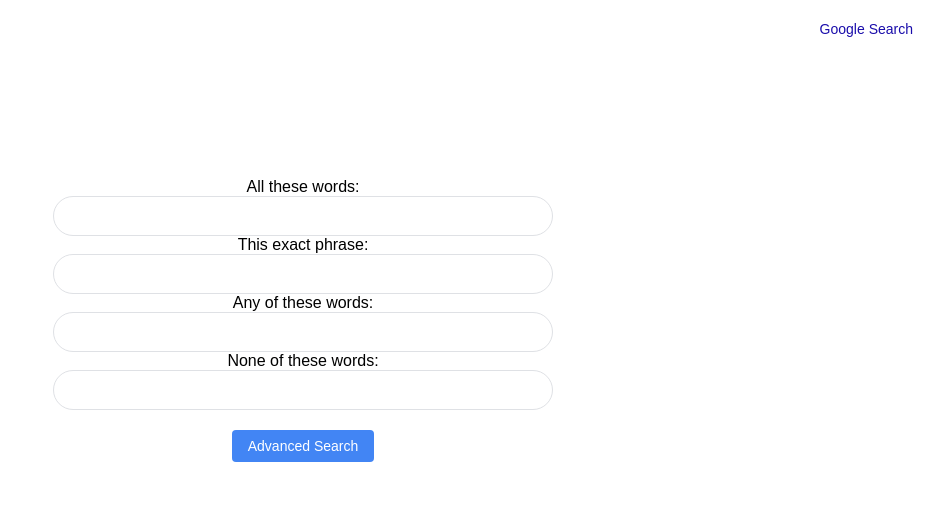
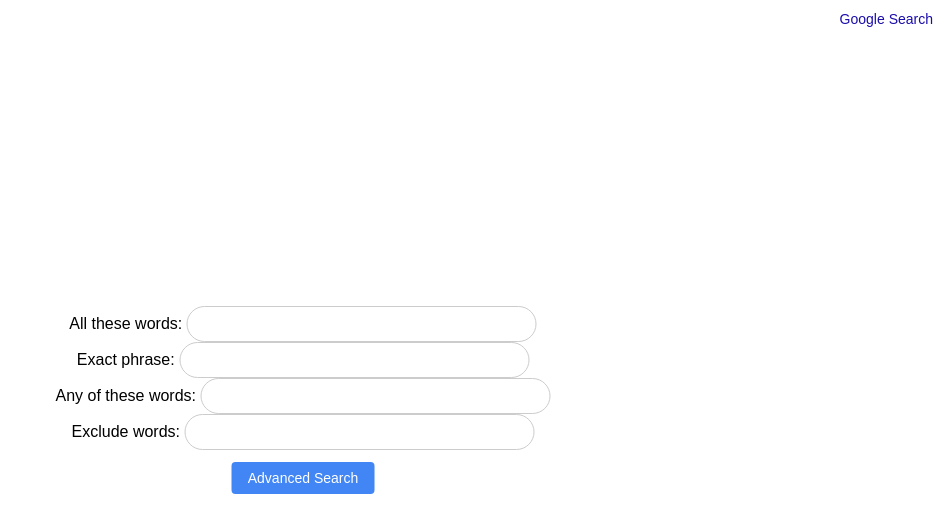
Before and after one commit to Derrick-Chun/cs50-search, a plain HTML site: page advanced.html in a window 1280 px wide. Shown: the whole page, without its empty margins (337-1280 px from the left). Drawn offline with Linux system fonts and the light colour scheme.

Commit message:
Final tweaks

```diff
--- a/advanced.html
+++ b/advanced.html
@@ -7,31 +7,19 @@
     <link rel="stylesheet" href="styles.css">
 </head>
 <body>
-  <!-- Top‑right link back to main Search -->
-  <nav class="top-nav">
+    <!-- Back link to the main search page -->
+    <div id="nav-top">
         <a href="index.html">Google Search</a>
-  </nav>
+    </div>
 
-  <!-- Advanced search form -->
-  <form action="https://www.google.com/search" method="get" class="search-form">
-    <div>
-      <label for="as_q">All these words:</label><br>
-      <input type="text" id="as_q" name="as_q">
-    </div>
-    <div>
-      <label for="as_epq">This exact phrase:</label><br>
-      <input type="text" id="as_epq" name="as_epq">
-    </div>
-    <div>
-      <label for="as_oq">Any of these words:</label><br>
-      <input type="text" id="as_oq" name="as_oq">
-    </div>
-    <div>
-      <label for="as_eq">None of these words:</label><br>
-      <input type="text" id="as_eq" name="as_eq">
-    </div>
+    <!-- Advanced search form with four parameters -->
+    <form id="advForm" action="https://www.google.com/search" method="get">
+        <label>All these words: <input type="text" name="as_q"></label><br>
+        <label>Exact phrase: <input type="text" name="as_epq"></label><br>
+        <label>Any of these words: <input type="text" name="as_oq"></label><br>
+        <label>Exclude words: <input type="text" name="as_eq"></label><br>
         <!-- Advanced Search button -->
-    <input type="submit" value="Advanced Search" class="advanced">
+        <button type="submit" class="advanced">Advanced Search</button>
     </form>
 </body>
 </html>
--- a/styles.css
+++ b/styles.css
@@ -1,78 +1,80 @@
-/* Base reset & font */
+
 * {
     box-sizing: border-box;
     margin: 0;
     padding: 0;
 }
 
+/* Body styling */
 body {
     font-family: Arial, sans-serif;
     height: 100vh;
     position: relative;
 }
 
-  /* Top‑right navigation */
-  .top-nav {
+/* Navigation styling */
+#nav-top {
     position: absolute;
-    top: 20px;
-    right: 30px;
+    top: 10px;
+    right: 10px;
+}
+#nav-top a {
+    margin-left: 8px;
+    font-size: 14px;
+    text-decoration: none;
+    color: #1a0dab;
 }
 
-  .top-nav a {
-    color: #1a0dab;
-    font-size: 14px;
-    margin-left: 15px;
-    text-decoration: none;
+/* Center the forms */
+form {
+    position: absolute;
+    top: 50%;
+    left: 50%;
+    transform: translate(-50%, -50%);
+    text-align: center;
 }
 
-  /* Centered search form */
-  .search-form {
-    /* roughly center vertically */
-    left: 50%;
-    position: absolute;
-    text-align: center;
-    top: 40%;
-    transform: translate(-50%, -50%);
+/* Text input styling */
+input[type="text"] {
+    width: 350px;
+    padding: 8px;
+    border: 1px solid #ccc;
+    border-radius: 20px;
+    font-size: 16px;
 }
 
-  /* Search input */
-  .search-form input[type="text"] {
-    border: 1px solid #dfe1e5;
-    border-radius: 24px;
-    font-size: 16px;
-    max-width: 80vw;
-    outline: none;
-    padding: 10px 15px;
-    width: 500px;
+/* Button styling */
+button {
+    margin-top: 12px;
+    padding: 8px 14px;
+    border: 1px solid #ccc;
+    border-radius: 4px;
+    background-color: #f0f0f0;
+    font-size: 14px;
+    cursor: pointer;
 }
 
-  /* Submit buttons */
-  .search-form input[type="submit"] {
-    background-color: #f8f9fa;
-    border: 1px solid #f8f9fa;
-    border-radius: 4px;
-    cursor: pointer;
-    font-size: 14px;
-    margin-top: 20px;
-    padding: 8px 16px;
-  }
-
-  /* “I’m Feeling Lucky” slight variant */
-  .search-form input[type="submit"][name="btnI"] {
-    background-color: transparent;
+/* I'm Feeling Lucky variant */
+button.lucky {
+    margin-left: 8px;
+    background: none;
     border: none;
     color: #1a0dab;
-    margin-left: 10px;
 }
 
 /* Advanced Search button style */
-  .search-form input.advanced {
+button.advanced {
     background-color: #4285f4;
+    color: white;
     border: none;
     border-radius: 4px;
-    color: white;
+    padding: 8px 16px;
+    margin-top: 12px;
+    font-size: 14px;
     cursor: pointer;
-    font-size: 14px;
-    margin-top: 20px;
-    padding: 8px 16px;
 }
+
+/* Hide hidden inputs */
+input[type="hidden"] {
+    display: none;
+}
```
Also changed, not shown: image.html (+9 -15 lines), index.html (+24 -0 lines). Lines whose indentation alone changed are shown as unchanged.
